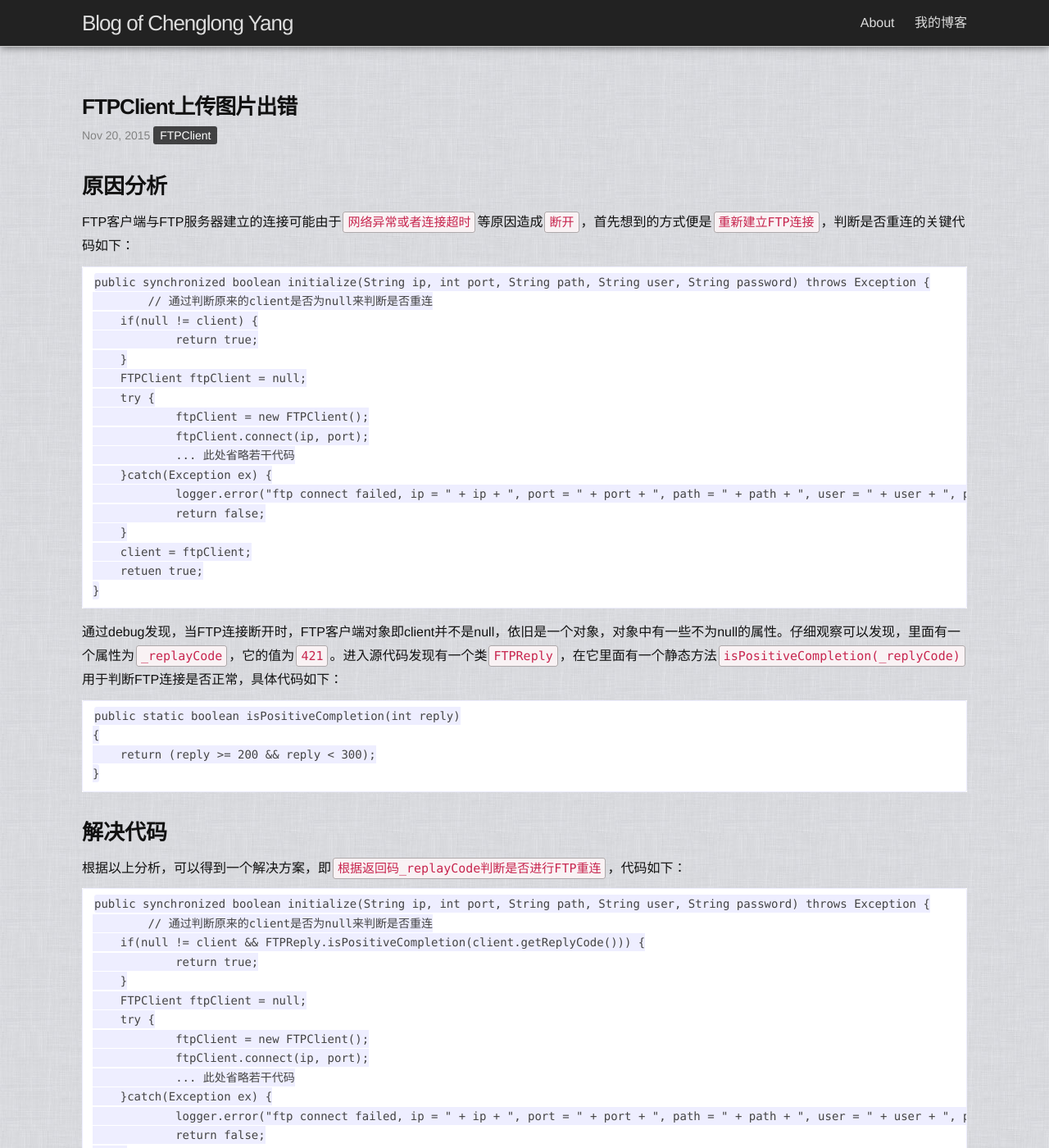
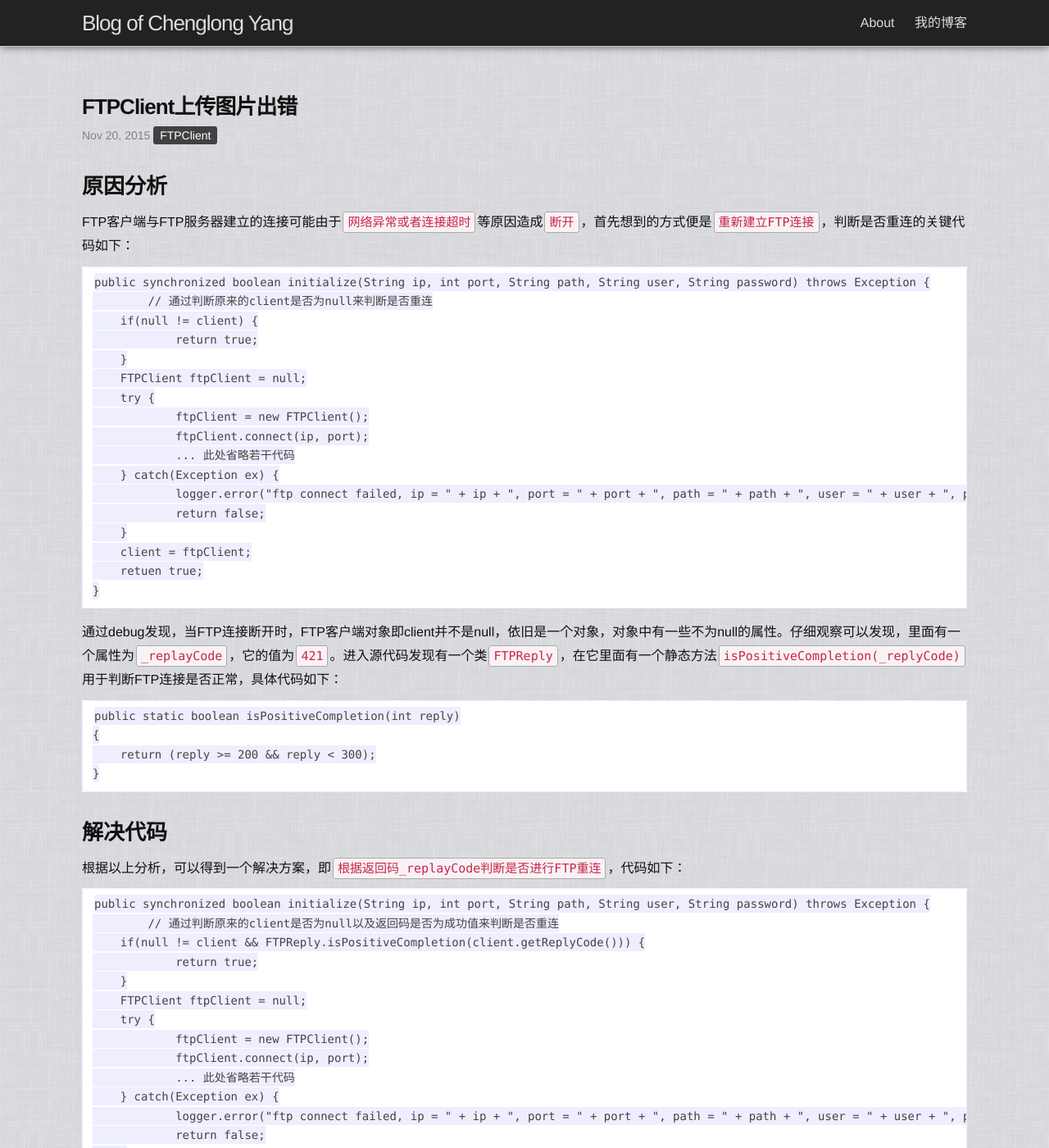
Before and after one commit to laurelyoung/laurelyoung.github.io, a Jekyll site: the page built from _posts/2015-11-20-FTPClient上传图片出错.md, in a window 1280 px wide and 1400 px high. Shown: the whole window at 82% size. Built offline with Jekyll 4.4.1, drawn with Linux system fonts in a browser that asks for light colours; comment, search, counter and statistics services are not loaded; some of the changed text lies outside the part shown.

Commit message:
修改内容

```diff
--- a/_posts/2015-11-20-FTPClient上传图片出错.md
+++ b/_posts/2015-11-20-FTPClient上传图片出错.md
@@ -20,7 +20,7 @@ FTP客户端与FTP服务器建立的连接可能由于`网络异常或者连接
     	    ftpClient = new FTPClient();
     	    ftpClient.connect(ip, port);
     	    ... 此处省略若干代码
-        }catch(Exception ex) {
+        } catch(Exception ex) {
 		    logger.error("ftp connect failed, ip = " + ip + ", port = " + port + ", path = " + path + ", user = " + user + ", password = " + password, ex);
 		    return false;
 	    }
@@ -41,7 +41,7 @@ FTP客户端与FTP服务器建立的连接可能由于`网络异常或者连接
 根据以上分析，可以得到一个解决方案，即`根据返回码_replayCode判断是否进行FTP重连`，代码如下：
 
     public synchronized boolean initialize(String ip, int port, String path, String user, String password) throws Exception {
-    	// 通过判断原来的client是否为null来判断是否重连
+    	// 通过判断原来的client是否为null以及返回码是否为成功值来判断是否重连
 	    if(null != client && FTPReply.isPositiveCompletion(client.getReplyCode())) {
     	    return true;
         }
@@ -50,7 +50,7 @@ FTP客户端与FTP服务器建立的连接可能由于`网络异常或者连接
     	    ftpClient = new FTPClient();
     	    ftpClient.connect(ip, port);
     	    ... 此处省略若干代码
-        }catch(Exception ex) {
+        } catch(Exception ex) {
 		    logger.error("ftp connect failed, ip = " + ip + ", port = " + port + ", path = " + path + ", user = " + user + ", password = " + password, ex);
 		    return false;
 	    }
```
